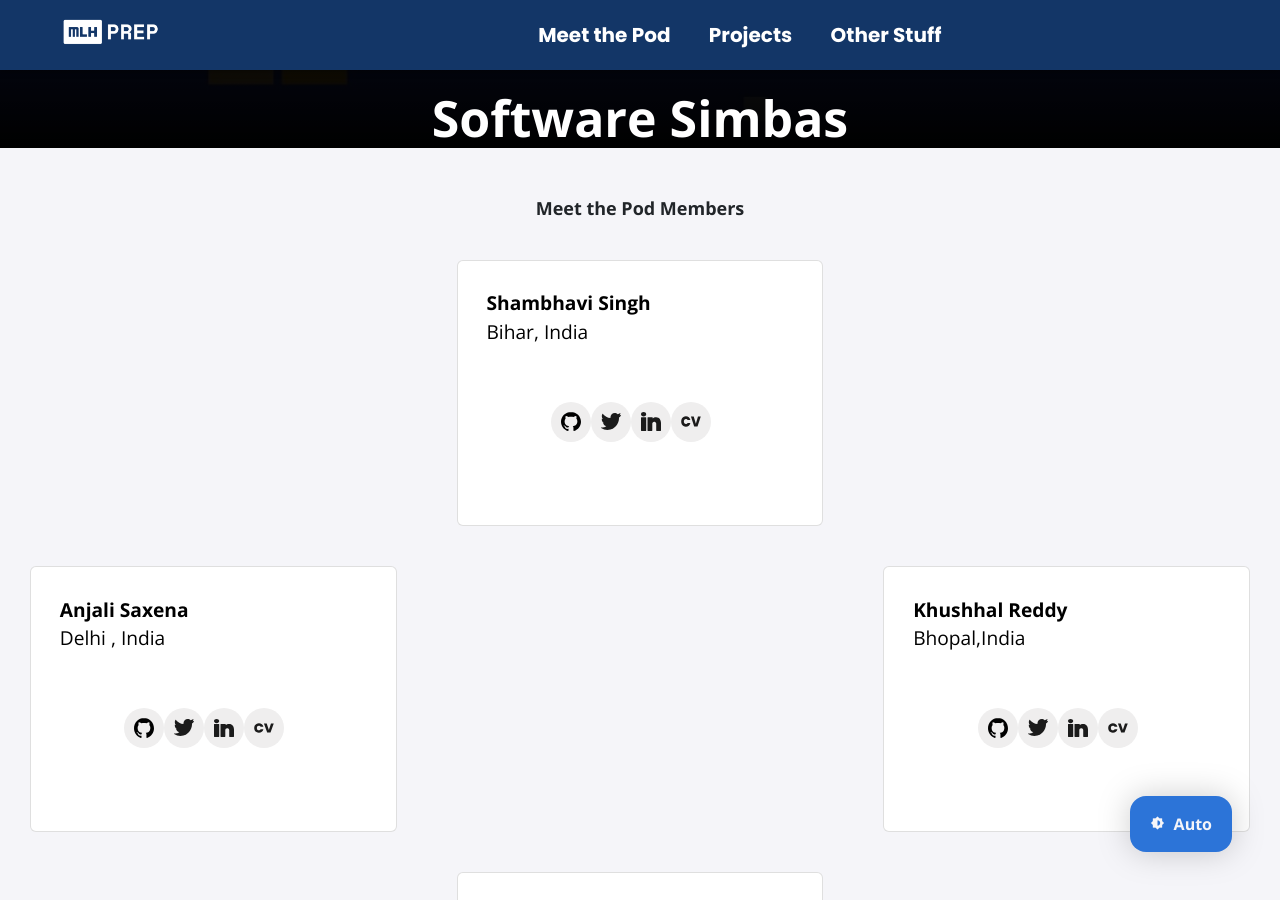
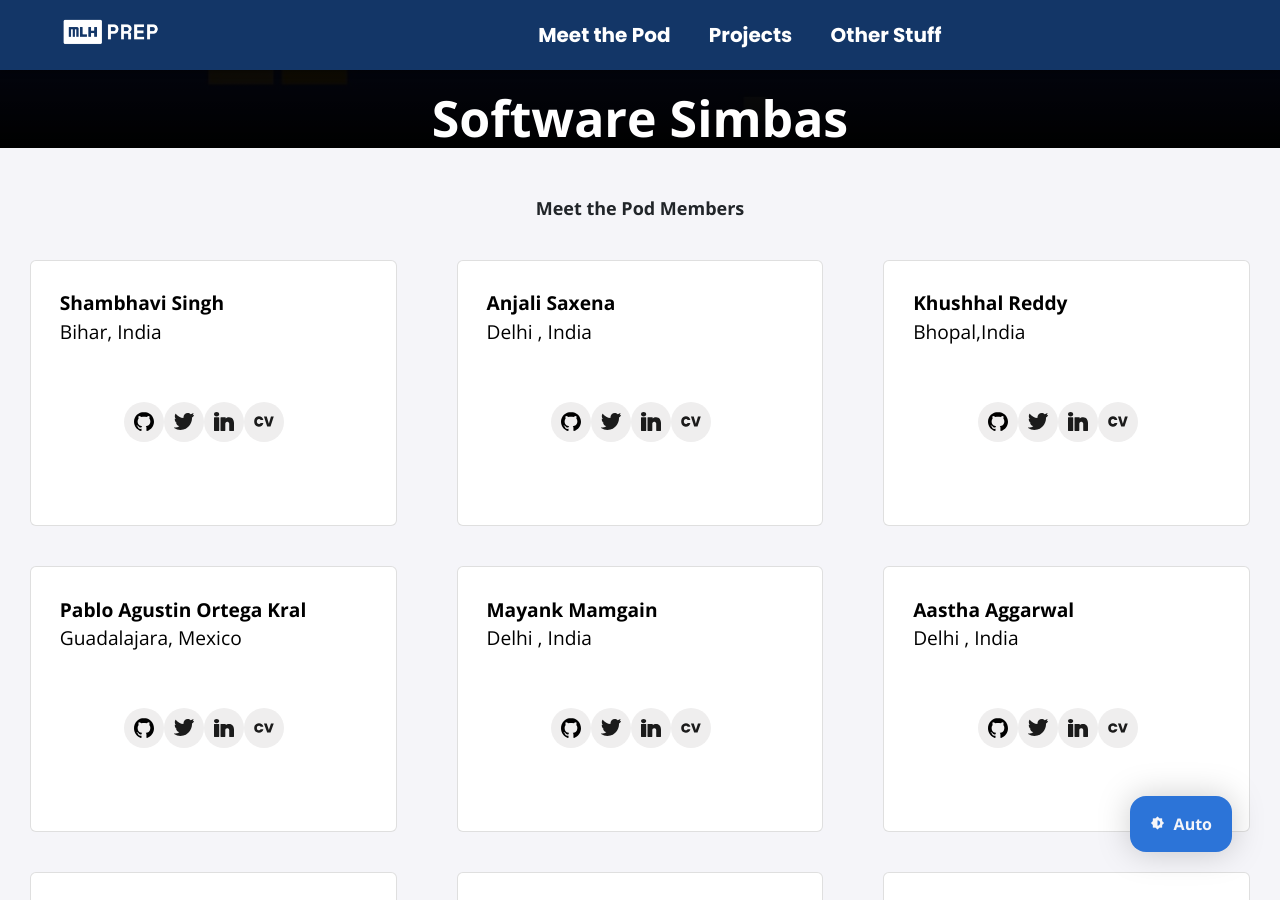
Before and after one commit to MLH-Fellowship/pod-22.P3.1-portfolio, a Jekyll site: the page built from index.html, in a window 1280 px wide and 900 px high, scrolled down 1134 px. Built offline with Jekyll 4.4.1, drawn with Linux system fonts in a browser that asks for light colours; nearby versions of some CDN libraries.

Commit message:
Fixed generation of blank cards bug

```diff
--- a/_includes/description.html
+++ b/_includes/description.html
@@ -2,16 +2,17 @@
 <h2>Meet the Pod Members</h2>
 <div class="card-container" id="Pod">
     {% for item in site.data.fellows %}
-    {% if item.page-name %}
-    <a href="/projects/{{ item.page-name }}">
+    <div class="card">
+        {% if item.page-name %}
+        <a href="/projects/{{ item.page-name }}">
         {% else %}
-    <a>
-    {% endif %}
-    <div class="card">
+        <a>
+        {% endif %}
         <div class="info">
             <p class="title"> {{ item.name }}</p>
             <p class="location"> {{ item.location }}</p>
         </div>
+        </a>
         <div class="social_container">
             <div class="social_icon">
                 <a class="link" href= {{ item.github }}>
@@ -35,6 +36,5 @@
             </div>
         </div>
     </div>
-    </a>
     {% endfor %}
 </div>
```
